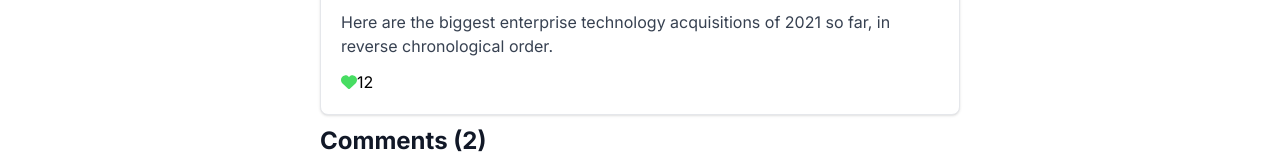
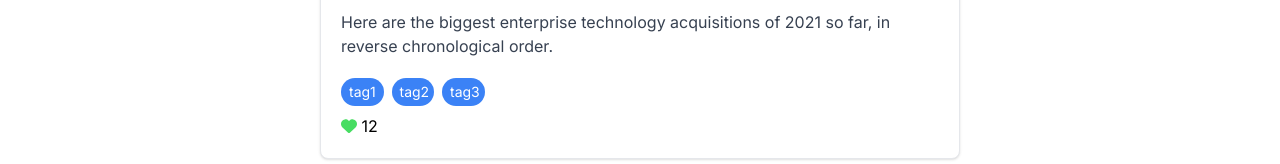
Before and after one commit to mohitchandel/near-social-app, a Next.js app in the folder frontend/: page /post/12 in a window 1280 px wide. Shown: the part 549-713 px from the top of the page. Built offline with nearby package versions, Linux system fonts and the light colour scheme.

Commit message:
Fix: some left overs

```diff
--- a/frontend/src/app/post/[postId]/page.tsx
+++ b/frontend/src/app/post/[postId]/page.tsx
@@ -3,11 +3,14 @@ import CommentSection from "@/components/CommentSection";
 import NavigationBar from "@/components/NavigationBar";
 import { faHeart } from "@fortawesome/free-solid-svg-icons";
 import { FontAwesomeIcon } from "@fortawesome/react-fontawesome";
+import Link from "next/link";
 import { useParams } from "next/navigation";
 
 export default function postPage() {
   const params = useParams();
   const postId = params.uid;
+
+  const dummyTags = ["tag1", "tag2", "tag3"];
 
   return (
     <>
@@ -35,6 +38,17 @@ export default function postPage() {
                 Here are the biggest enterprise technology acquisitions of 2021
                 so far, in reverse chronological order.
               </p>
+              <div className="grid grid-cols-12 gap-2 py-2">
+                {dummyTags.map((tag, index) => (
+                  <Link
+                    key={index}
+                    href={`/tag/${tag}`}
+                    className="px-2 py-1 text-sm bg-blue-500 text-white rounded-full hover:bg-blue-600"
+                  >
+                    {tag}
+                  </Link>
+                ))}
+              </div>
               <div>
                 <button>
                   <FontAwesomeIcon
@@ -42,7 +56,7 @@ export default function postPage() {
                     icon={faHeart}
                     size="1x"
                   />
-                  12
+                  {" 12"}
                 </button>
               </div>
             </div>
```
